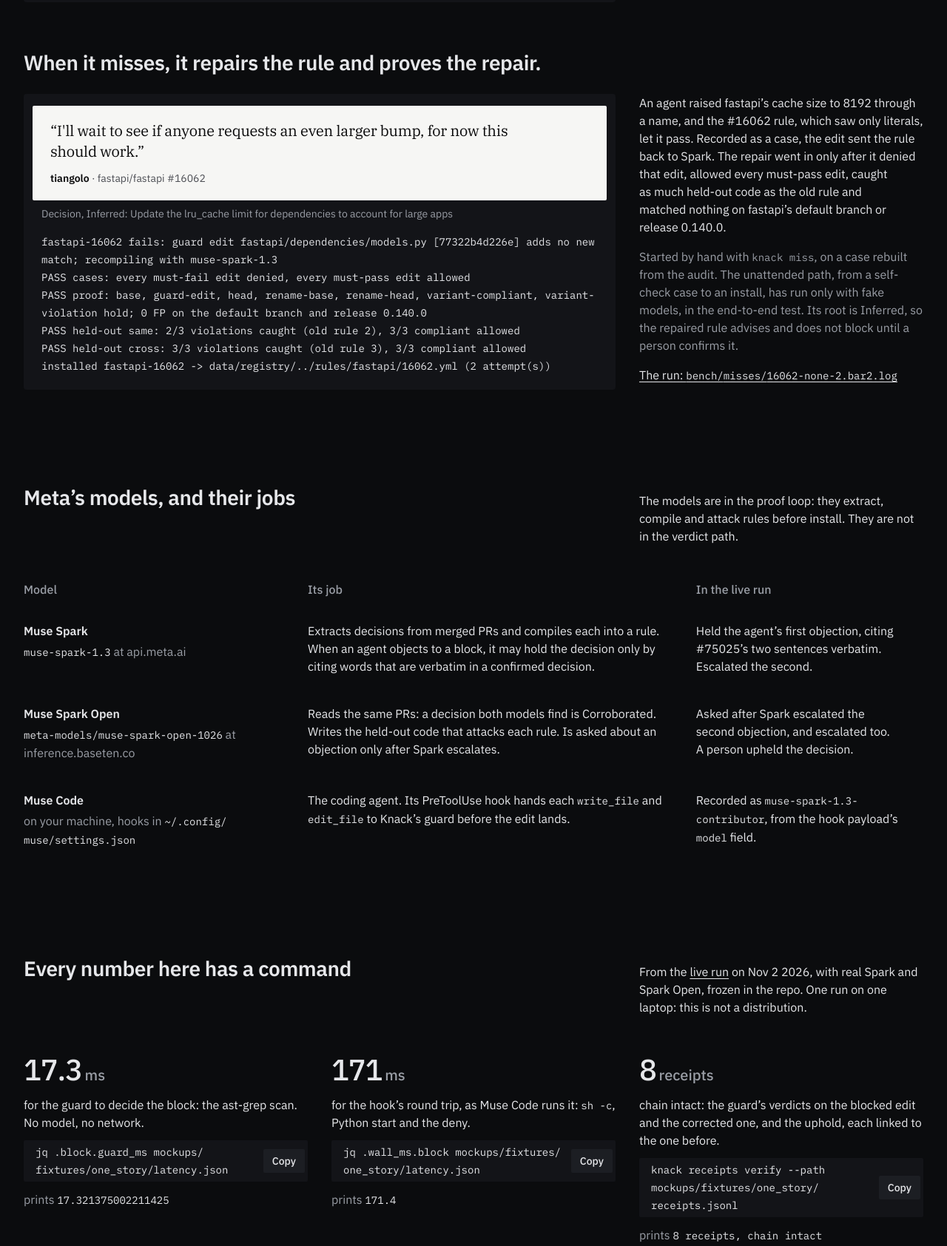
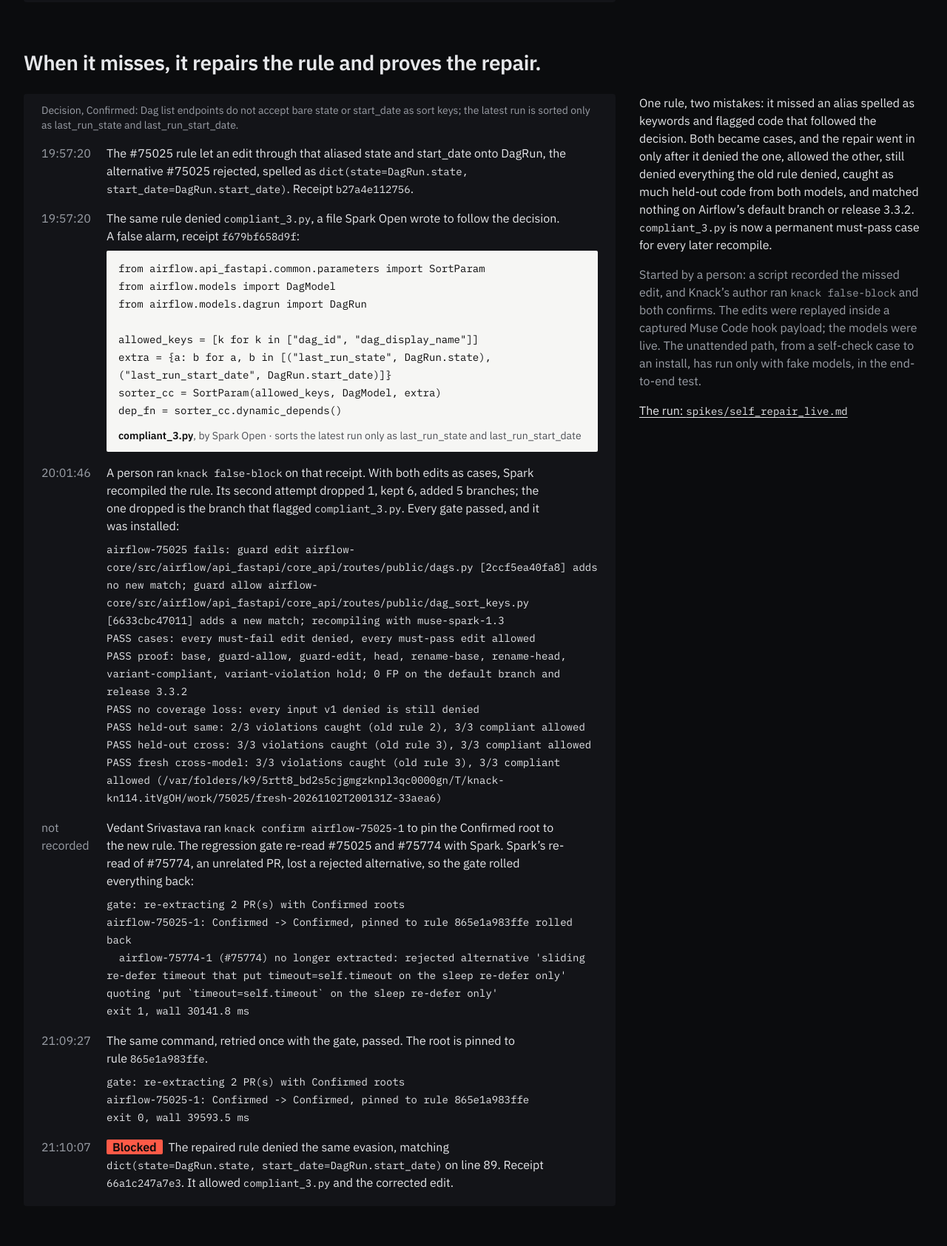
Before and after one commit to vedntzz/Knack, a plain HTML site: page site/index.html in a window 1280 px wide. Shown: the part 2440-4125 px from the top of the page at 74% size. Drawn offline with Linux system fonts and the light colour scheme.

Commit message:
Landing: the third promise shows the live airflow-75025 self-repair

```diff
--- a/site/index.html
+++ b/site/index.html
@@ -84,22 +84,44 @@
     <article class="promise" id="repairs" aria-labelledby="repairs-title">
       <h3 id="repairs-title">When it misses, it repairs the rule and proves the repair.</h3>
       <div class="board" data-arrive>
-        <blockquote class="paper" data-root="data/roots/fastapi/16062-1.json">
-          <p>“I'll wait to see if anyone requests an even larger bump, for now this should work.”</p>
-          <footer><b>tiangolo</b> · fastapi/fastapi #16062</footer>
-        </blockquote>
-        <p class="decided" data-root="data/roots/fastapi/16062-1.json">Decision, Inferred: Update the lru_cache limit for dependencies to account for large apps</p>
-        <pre class="log" data-source="bench/misses/16062-none-2.bar2.log"><code>fastapi-16062 fails: guard edit fastapi/dependencies/models.py [77322b4d226e] adds no new match; recompiling with muse-spark-1.3
+        <p class="decided" data-root="data/roots/airflow/75025.json">Decision, Confirmed: Dag list endpoints do not accept bare state or start_date as sort keys; the latest run is sorted only as last_run_state and last_run_start_date.</p>
+        <ol class="story">
+          <li><time datetime="2026-11-02T19:57:20Z">19:57:20</time><p>The #75025 rule let an edit through that aliased state and start_date onto DagRun, the alternative #75025 rejected, spelled as <code>dict(state=DagRun.state, start_date=DagRun.start_date)</code>. Receipt <code>b27a4e112756</code>.</p></li>
+          <li><time datetime="2026-11-02T19:57:20Z">19:57:20</time><div><p>The same rule denied <code>compliant_3.py</code>, a file Spark Open wrote to follow the decision. A false alarm, receipt <code>f679bf658d9f</code>:</p><figure class="paper said" data-source="mockups/fixtures/self_repair/cases/must-pass-6633cbc47011.json">
+            <pre><code>from airflow.api_fastapi.common.parameters import SortParam
+from airflow.models import DagModel
+from airflow.models.dagrun import DagRun
+
+allowed_keys = [k for k in ["dag_id", "dag_display_name"]]
+extra = {a: b for a, b in [("last_run_state", DagRun.state), ("last_run_start_date", DagRun.start_date)]}
+sorter_cc = SortParam(allowed_keys, DagModel, extra)
+dep_fn = sorter_cc.dynamic_depends()</code></pre>
+            <figcaption><b>compliant_3.py</b>, by Spark Open · sorts the latest run only as last_run_state and last_run_start_date</figcaption>
+          </figure></div></li>
+          <li><time datetime="2026-11-02T20:01:46Z">20:01:46</time><div><p>A person ran <code>knack false-block</code> on that receipt. With both edits as cases, Spark recompiled the rule. Its second attempt dropped 1, kept 6, added 5 branches; the one dropped is the branch that flagged <code>compliant_3.py</code>. Every gate passed, and it was installed:</p>
+            <pre class="log" data-source="mockups/fixtures/self_repair/traces/steps/04_04_knack_false_block.txt"><code>airflow-75025 fails: guard edit airflow-core/src/airflow/api_fastapi/core_api/routes/public/dags.py [2ccf5ea40fa8] adds no new match; guard allow airflow-core/src/airflow/api_fastapi/core_api/routes/public/dag_sort_keys.py [6633cbc47011] adds a new match; recompiling with muse-spark-1.3
 PASS cases: every must-fail edit denied, every must-pass edit allowed
-PASS proof: base, guard-edit, head, rename-base, rename-head, variant-compliant, variant-violation hold; 0 FP on the default branch and release 0.140.0
+PASS proof: base, guard-allow, guard-edit, head, rename-base, rename-head, variant-compliant, variant-violation hold; 0 FP on the default branch and release 3.3.2
+PASS no coverage loss: every input v1 denied is still denied
 PASS held-out same: 2/3 violations caught (old rule 2), 3/3 compliant allowed
 PASS held-out cross: 3/3 violations caught (old rule 3), 3/3 compliant allowed
-installed fastapi-16062 -> data/registry/../rules/fastapi/16062.yml (2 attempt(s))</code></pre>
+PASS fresh cross-model: 3/3 violations caught (old rule 3), 3/3 compliant allowed (/var/folders/k9/5rtt8_bd2s5cjgmgzknpl3qc0000gn/T/knack-kn114.itVgOH/work/75025/fresh-20261102T200131Z-33aea6)</code></pre></div></li>
+          <li><span class="gap">not recorded</span><div><p>Vedant Srivastava ran <code>knack confirm airflow-75025-1</code> to pin the Confirmed root to the new rule. The regression gate re-read #75025 and #75774 with Spark. Spark’s re-read of #75774, an unrelated PR, lost a rejected alternative, so the gate rolled everything back:</p>
+            <pre class="log" data-source="mockups/fixtures/self_repair/traces/steps/05_05_knack_confirm.txt"><code>gate: re-extracting 2 PR(s) with Confirmed roots
+airflow-75025-1: Confirmed -> Confirmed, pinned to rule 865e1a983ffe rolled back
+  airflow-75774-1 (#75774) no longer extracted: rejected alternative 'sliding re-defer timeout that put timeout=self.timeout on the sleep re-defer only' quoting 'put `timeout=self.timeout` on the sleep re-defer only'
+exit 1, wall 30141.8 ms</code></pre></div></li>
+          <li><time datetime="2026-11-02T21:09:27Z">21:09:27</time><div><p>The same command, retried once with the gate, passed. The root is pinned to rule <code>865e1a983ffe</code>.</p>
+            <pre class="log" data-source="mockups/fixtures/self_repair/traces/steps/10_05b_knack_confirm_retry.txt"><code>gate: re-extracting 2 PR(s) with Confirmed roots
+airflow-75025-1: Confirmed -> Confirmed, pinned to rule 865e1a983ffe
+exit 0, wall 39593.5 ms</code></pre></div></li>
+          <li><time datetime="2026-11-02T21:10:07Z">21:10:07</time><p><b class="stop">Blocked</b> The repaired rule denied the same evasion, matching <code>dict(state=DagRun.state, start_date=DagRun.start_date)</code> on line 89. Receipt <code>66a1c247a7e3</code>. It allowed <code>compliant_3.py</code> and the corrected edit.</p></li>
+        </ol>
       </div>
       <div class="rail">
-        <p>An agent raised fastapi’s cache size to 8192 through a name, and the #16062 rule, which saw only literals, let it pass. Recorded as a case, the edit sent the rule back to Spark. The repair went in only after it denied that edit, allowed every must-pass edit, caught as much held-out code as the old rule and matched nothing on fastapi’s default branch or release 0.140.0.</p>
-        <p class="limit">Started by hand with <code>knack miss</code>, on a case rebuilt from the audit. The unattended path, from a self-check case to an install, has run only with fake models, in the end-to-end test. Its root is Inferred, so the repaired rule advises and does not block until a person confirms it.</p>
-        <p><a href="https://github.com/vedntzz/Knack/blob/main/bench/misses/16062-none-2.bar2.log">The run: <code>bench/<wbr>misses/<wbr>16062-none-2.bar2.log</code></a></p>
+        <p>One rule, two mistakes: it missed an alias spelled as keywords and flagged code that followed the decision. Both became cases, and the repair went in only after it denied the one, allowed the other, still denied everything the old rule denied, caught as much held-out code from both models, and matched nothing on Airflow’s default branch or release 3.3.2. <code>compliant_3.py</code> is now a permanent must-pass case for every later recompile.</p>
+        <p class="limit">Started by a person: a script recorded the missed edit, and Knack’s author ran <code>knack false-block</code> and both confirms. The edits were replayed inside a captured Muse Code hook payload; the models were live. The unattended path, from a self-check case to an install, has run only with fake models, in the end-to-end test.</p>
+        <p><a href="https://github.com/vedntzz/Knack/blob/main/spikes/self_repair_live.md">The run: <code>spikes/<wbr>self_repair_live.md</code></a></p>
       </div>
     </article>
   </section>
--- a/site/site.css
+++ b/site/site.css
@@ -62,16 +62,21 @@
 /* The one red on the page outside the picture: the stop, as the console seals it. */
 .stop { background: var(--red); color: var(--ink); font-weight: var(--weight-bold); padding: 0 var(--space-8); margin-right: var(--space-4); border-radius: var(--radius-paper); }
 
-/* Paper: only a person's words. Serif, verbatim, with who wrote them. */
+/* Paper: a person's words, or what a person must act on. Verbatim, with who wrote it. */
 .paper { background: var(--paper); color: var(--ink); border-radius: var(--radius-paper); padding: var(--space-paper) var(--space-24); }
 .board > .paper { margin: var(--space-4) var(--space-12) var(--space-8); }
 /* What the tool read from those words, and its honest label: the tool's voice, so not paper. */
 .decided { padding: 0 var(--space-24) var(--space-8); color: var(--muted); font-size: var(--type-14); line-height: var(--leading-20); }
 .paper p { font-family: var(--serif); font-size: var(--type-20); line-height: var(--leading-28); letter-spacing: var(--tracking-tight); }
 .paper code { font-size: var(--type-code-in-quote); letter-spacing: var(--tracking-none); }
-.paper footer { margin-top: var(--space-12); font-size: var(--type-14); line-height: var(--leading-20); color: var(--ink-muted); }
-.paper footer b { color: var(--ink); font-weight: var(--weight-bold); }
+.paper footer, .paper figcaption { margin-top: var(--space-12); font-size: var(--type-14); line-height: var(--leading-20); color: var(--ink-muted); }
+.paper footer b, .paper figcaption b { color: var(--ink); font-weight: var(--weight-bold); }
 .story .said { margin-top: var(--space-8); padding: var(--space-12) var(--space-16); }
+/* Code on paper: the false alarm a person had to act on, verbatim. */
+.paper pre { font: var(--type-14)/var(--leading-24) var(--mono); white-space: pre-wrap; overflow-wrap: anywhere; }
+.paper pre code { font-size: var(--type-same); color: var(--ink); }
+/* A log inside a beat already sits in the beat's padding. */
+.story .log { padding: var(--space-8) 0 0; }
 .story .said p { font-size: var(--type-16); line-height: var(--leading-24); letter-spacing: var(--tracking-none); }
 
 /* Models: a real table, rows parted by space, not lines. */
```
Also changed, not shown: 2 other files.
